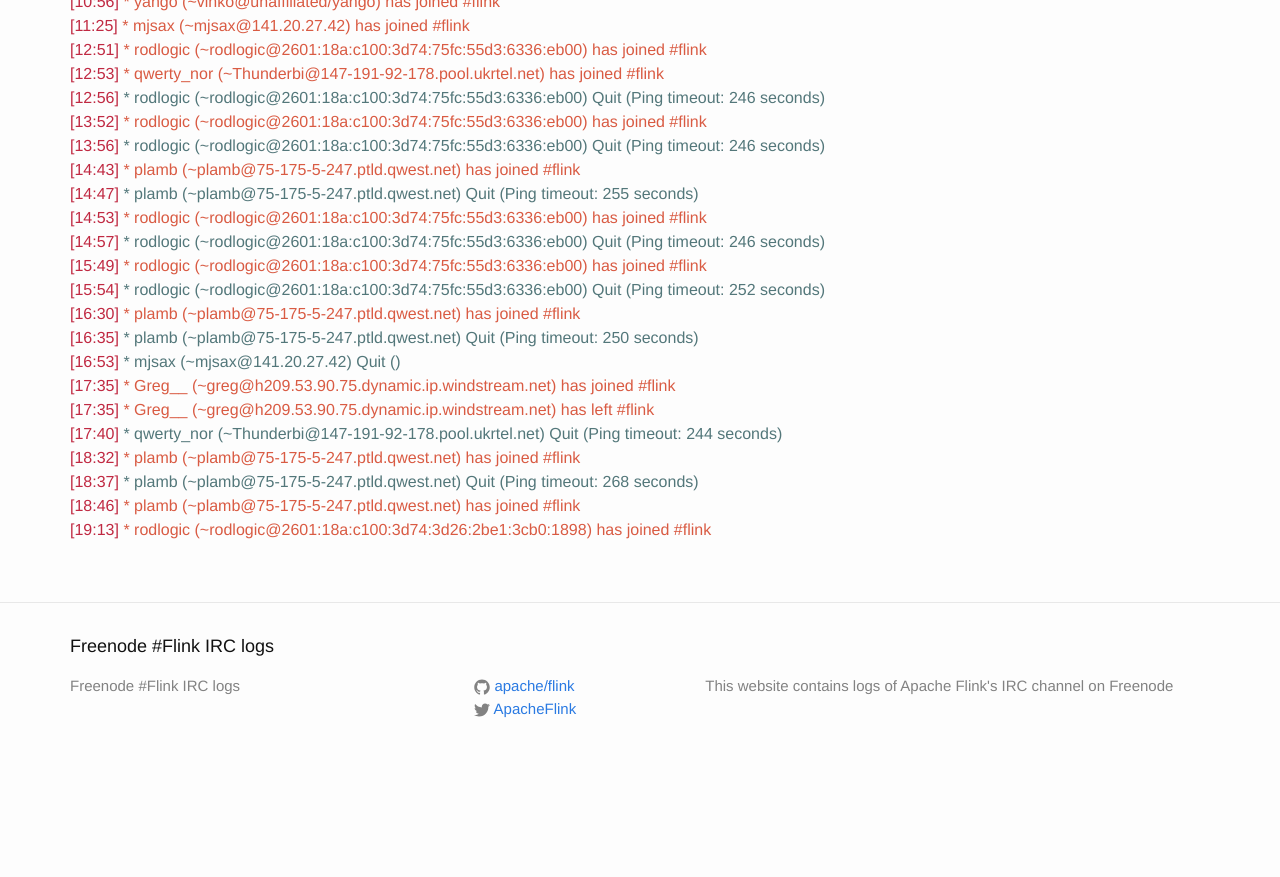
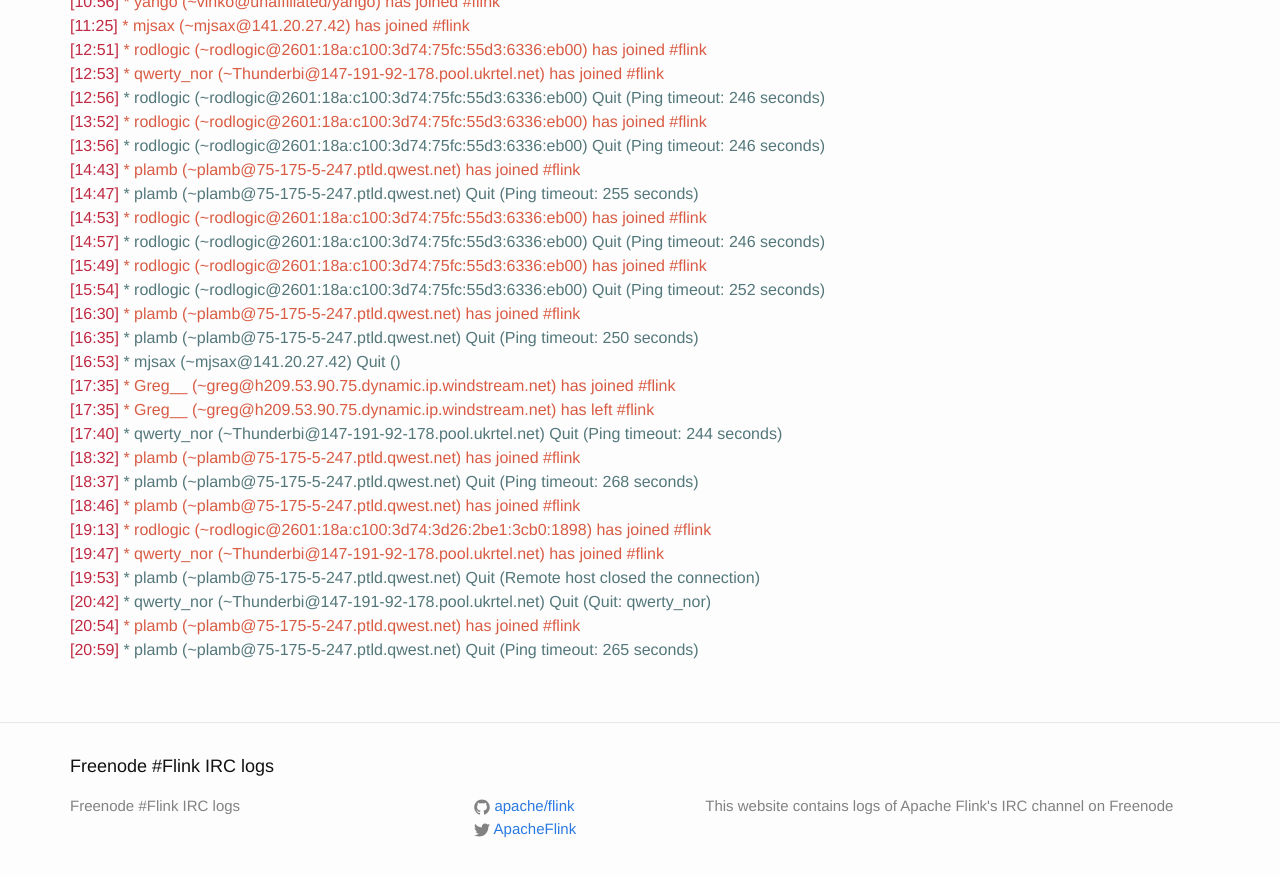
Before and after one commit to flink-irc-logs/flink-irc-logs.github.io, a Jekyll site: the page built from _posts/2015-10-23-logs.markdown, in a window 1280 px wide and 900 px high, scrolled down 930 px. Shown: the top 877 px of the window. Built offline with Jekyll 4.4.1, drawn with Linux system fonts in a browser that asks for light colours; before the commit the page ends 1710 px from its top, so only the background shows below that.

Commit message:
Update of the logs on Fri Oct 23 21:28:39 CEST 2015

```diff
--- a/_posts/2015-10-23-logs.markdown
+++ b/_posts/2015-10-23-logs.markdown
@@ -57,3 +57,8 @@
 <span class="irc-date">[18:37]</span> <span class="irc-navy">* plamb (~plamb@75-175-5-247.ptld.qwest.net) Quit (Ping timeout: 268 seconds)</span><br />
 <span class="irc-date">[18:46]</span> <span class="irc-green">* plamb (~plamb@75-175-5-247.ptld.qwest.net) has joined #flink</span><br />
 <span class="irc-date">[19:13]</span> <span class="irc-green">* rodlogic (~rodlogic@2601:18a:c100:3d74:3d26:2be1:3cb0:1898) has joined #flink</span><br />
+<span class="irc-date">[19:47]</span> <span class="irc-green">* qwerty_nor (~Thunderbi@147-191-92-178.pool.ukrtel.net) has joined #flink</span><br />
+<span class="irc-date">[19:53]</span> <span class="irc-navy">* plamb (~plamb@75-175-5-247.ptld.qwest.net) Quit (Remote host closed the connection)</span><br />
+<span class="irc-date">[20:42]</span> <span class="irc-navy">* qwerty_nor (~Thunderbi@147-191-92-178.pool.ukrtel.net) Quit (Quit: qwerty_nor)</span><br />
+<span class="irc-date">[20:54]</span> <span class="irc-green">* plamb (~plamb@75-175-5-247.ptld.qwest.net) has joined #flink</span><br />
+<span class="irc-date">[20:59]</span> <span class="irc-navy">* plamb (~plamb@75-175-5-247.ptld.qwest.net) Quit (Ping timeout: 265 seconds)</span><br />
```
